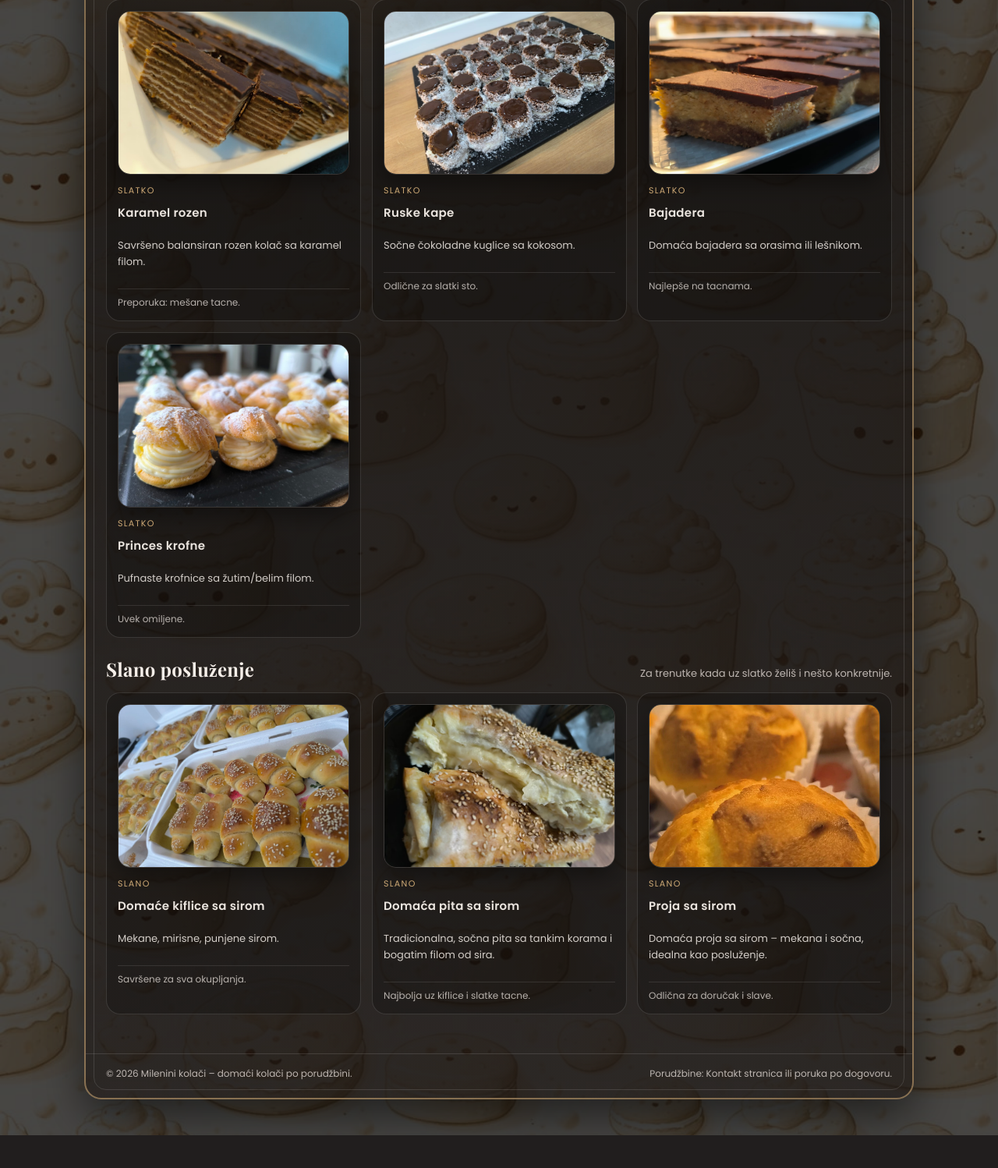
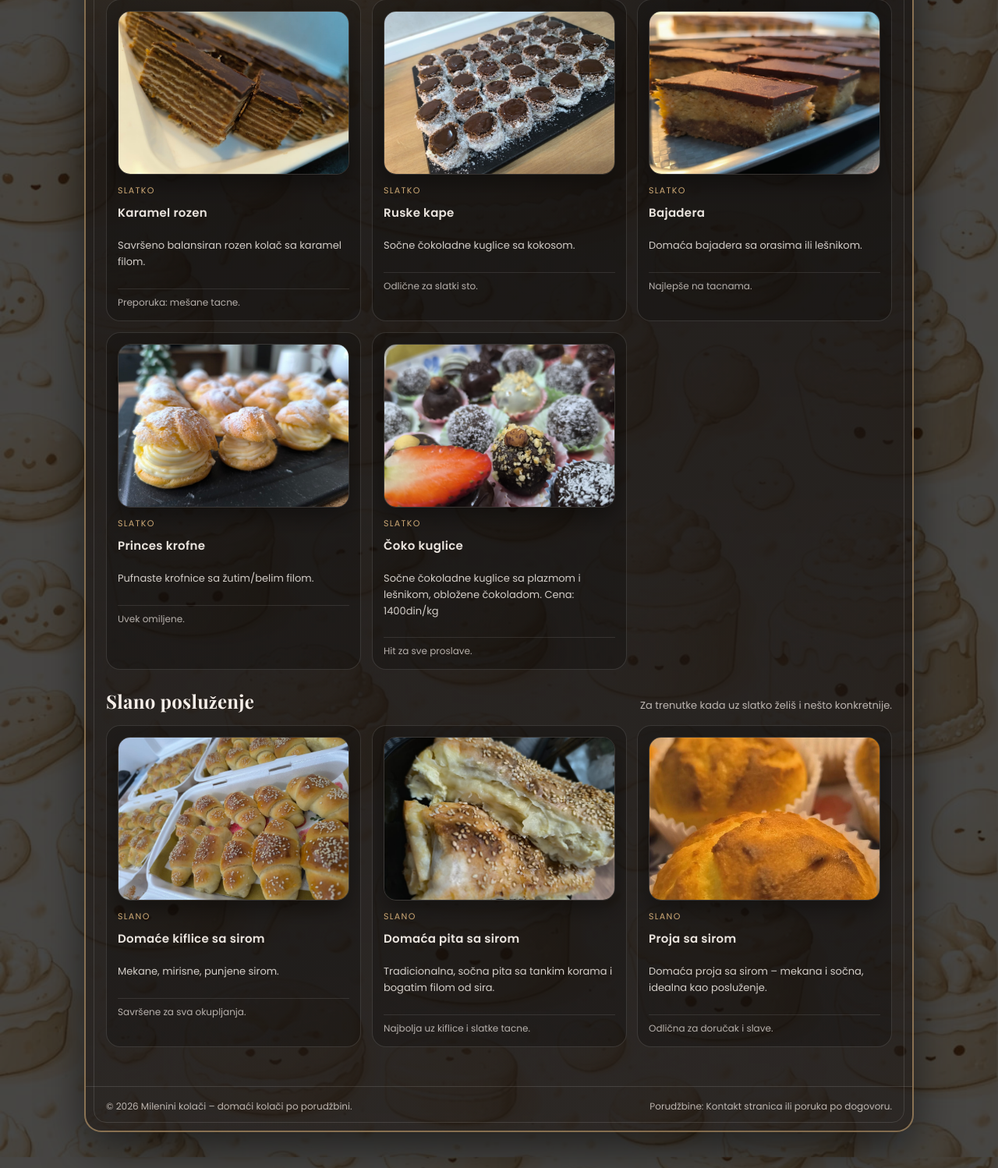
Before and after one commit to ITMilena/mileninikolaci-web, a Django app: page /ponuda/ in a window 1280 px wide. Shown: the part 436-1934 px from the top of the page at 78% size. Before the commit the page ends 1892 px from the top, so only its background shows below. Run offline with Django 5.2, Linux system fonts and the light colour scheme.

Commit message:
Add coko kuglice to offer and price list

```diff
--- a/kolaci/templates/kolaci/cenovnik.html
+++ b/kolaci/templates/kolaci/cenovnik.html
@@ -345,6 +345,8 @@
             <tr><td>Lešnik gnezda</td><td class="price">1500</td></tr>
             <tr><td>Čupavci</td><td class="price">1400</td></tr>
             <tr><td>Oblande</td><td class="price">1400</td></tr>
+            <td>Čoko kuglice</td><td class="price">1400</td></tr>
+
 
           </tbody>
         </table>
--- a/kolaci/templates/kolaci/ponuda.html
+++ b/kolaci/templates/kolaci/ponuda.html
@@ -457,6 +457,17 @@
             <p class="card-text">Pufnaste krofnice sa žutim/belim filom.</p>
             <div class="card-meta">Uvek omiljene.</div>
           </article>
+
+          <article class="card">
+  <img src="{% static 'img/coko_kuglice.jpeg' %}" alt="Čoko kuglice">
+  <div class="card-tag">slatko</div>
+  <div class="card-title">Čoko kuglice</div>
+  <p class="card-text">
+    Sočne čokoladne kuglice sa plazmom i lešnikom, obložene čokoladom. Cena: 1400din/kg
+  </p>
+  <div class="card-meta">Hit za sve proslave.</div>
+</article>
+
         </div>
       </section>
 
```
Also changed, not shown: moj_sajt/settings.py (+13 -14 lines), kolaci/static/img/coko_kuglice.jpeg (added).
